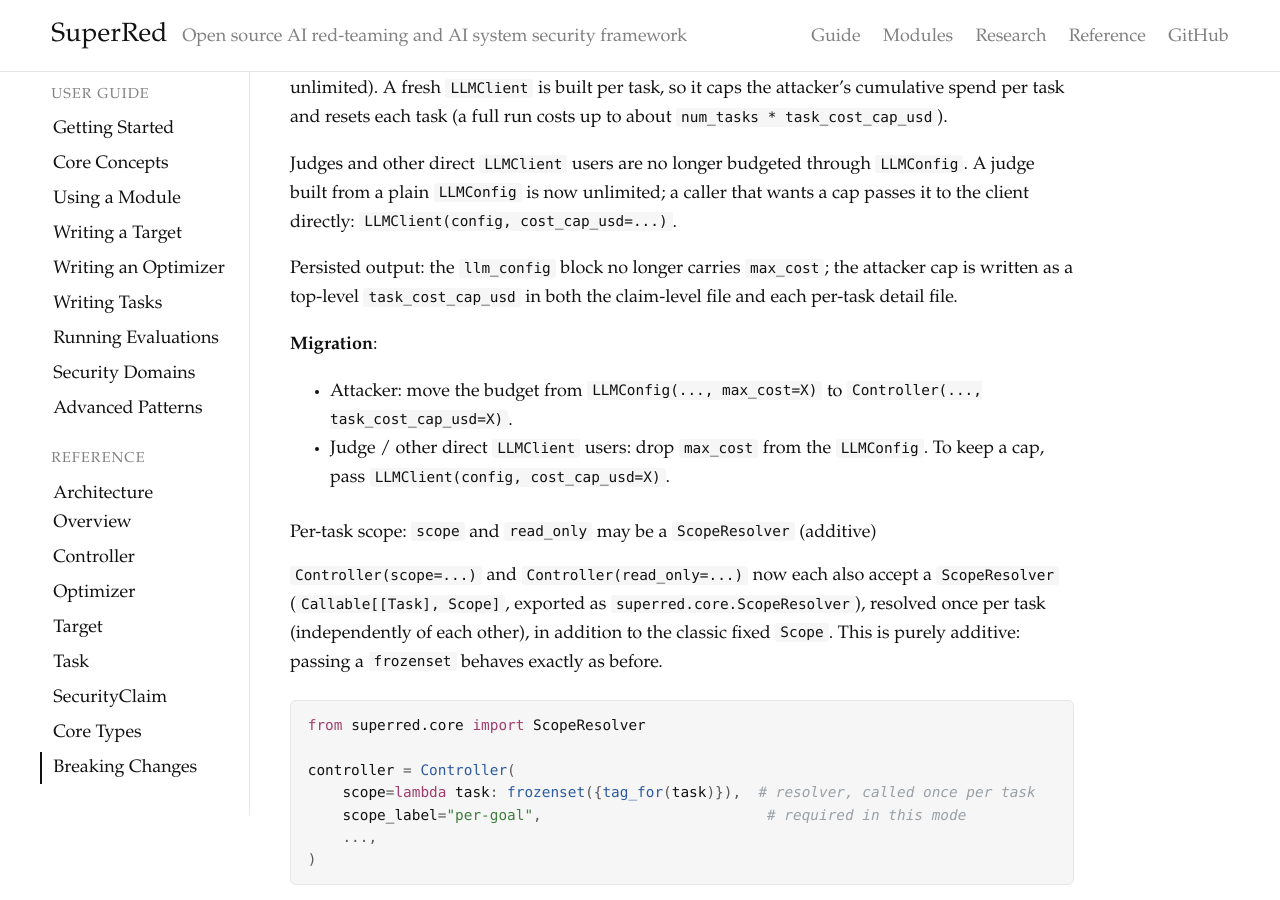
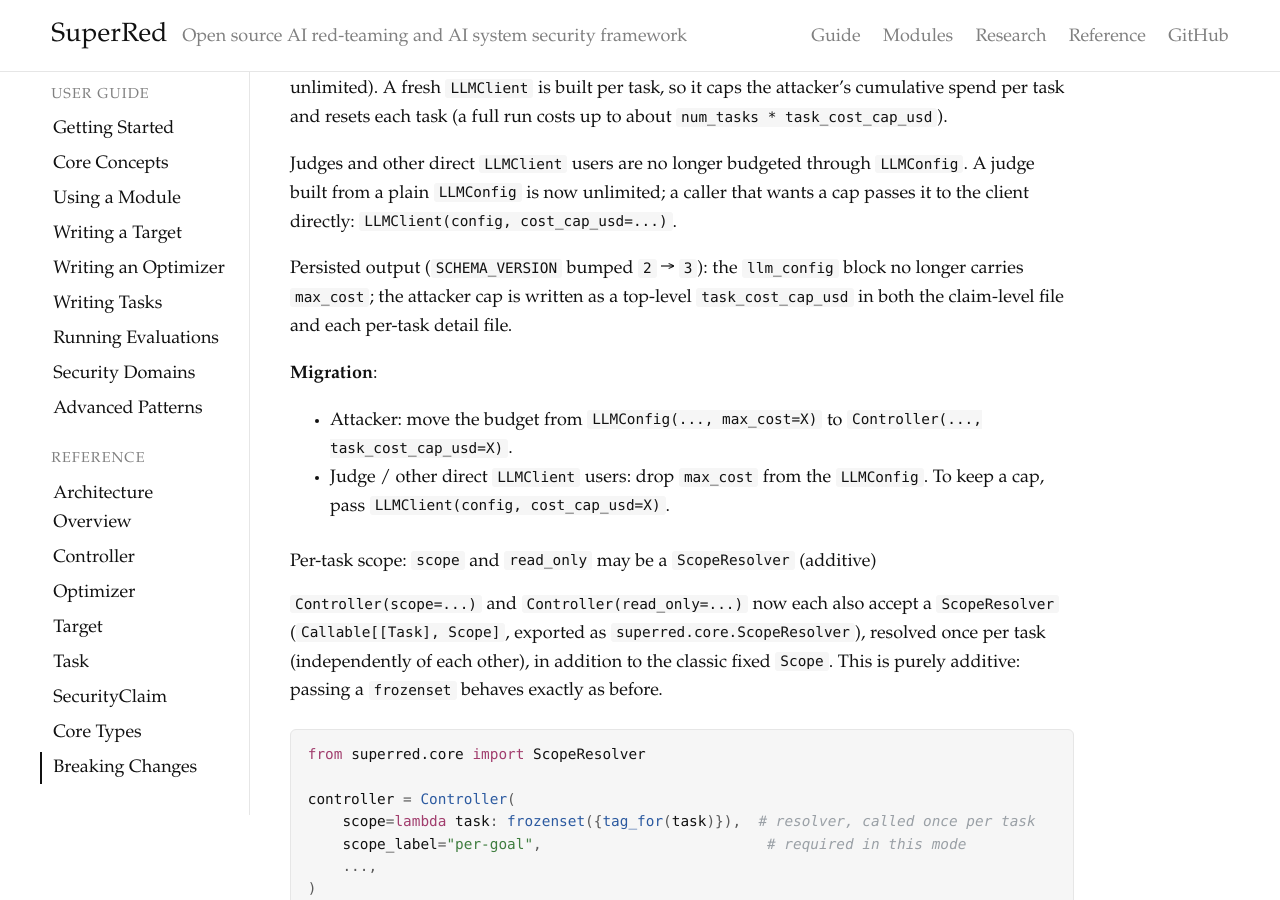
Before and after one commit to RoldSI/superred, a Jekyll site: the page built from docs/reference/breaking-changes.md, in a window 1280 px wide and 900 px high, scrolled down 334 px. Built offline with Jekyll 4.4.1, drawn with Linux system fonts in a browser that asks for light colours.

Commit message:
chore(persistence): bump SCHEMA_VERSION 2 -> 3 for the llm_config/task_cost_cap_usd shape change

```diff
--- a/docs/reference/breaking-changes.md
+++ b/docs/reference/breaking-changes.md
@@ -21,9 +21,9 @@
 that wants a cap passes it to the client directly:
 `LLMClient(config, cost_cap_usd=...)`.
 
-Persisted output: the `llm_config` block no longer carries `max_cost`; the
-attacker cap is written as a top-level `task_cost_cap_usd` in both the
-claim-level file and each per-task detail file.
+Persisted output (`SCHEMA_VERSION` bumped `2` → `3`): the `llm_config` block
+no longer carries `max_cost`; the attacker cap is written as a top-level
+`task_cost_cap_usd` in both the claim-level file and each per-task detail file.
 
 **Migration**:
 
```
Also changed, not shown: docs/reference/controller.md (+1 -1 lines), tests/test_dynamic_scope.py (+1 -1 lines), tests/test_integration.py (+1 -1 lines), 1 other file.
